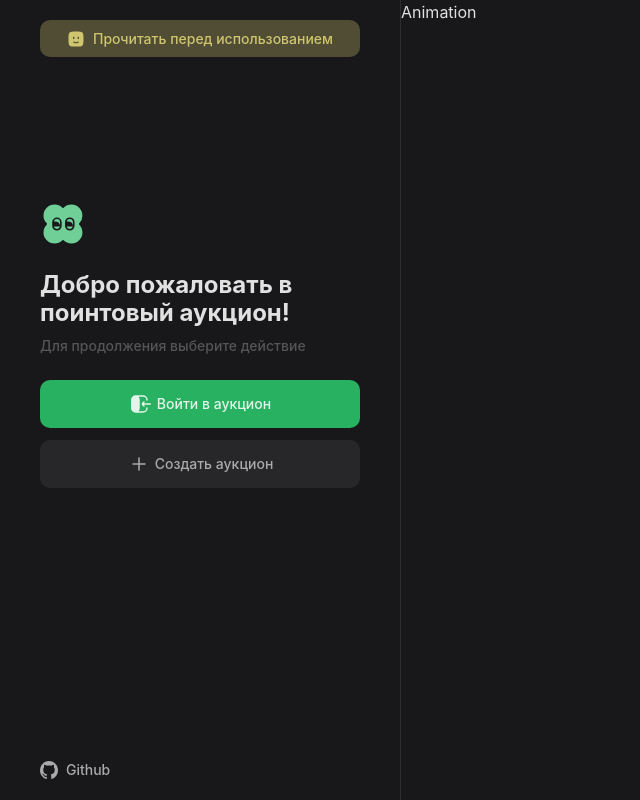
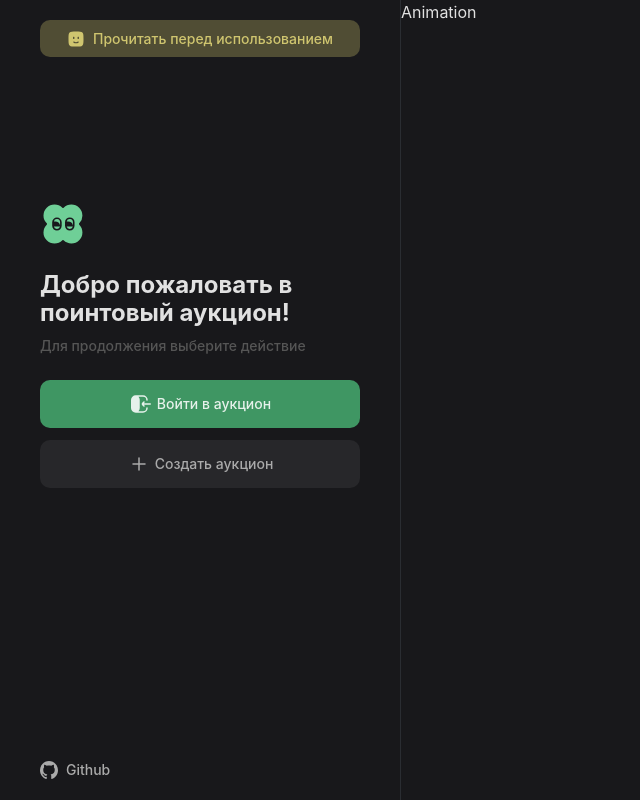
Before and after one commit to novsource/klewik-mono, a React (Vite) app in the folder apps/streamers-dashboard/: page / in a window 1280 px wide. Shown: the whole page, without its empty margins (0-640 px from the left). Built offline with nearby package versions, Linux system fonts and the light colour scheme.

Commit message:
restyle(tailwind): change default green color

```diff
--- a/apps/streamers-dashboard/tailwind.config.js
+++ b/apps/streamers-dashboard/tailwind.config.js
@@ -6,7 +6,7 @@ export default {
     colors: {
       white: '#FFF',
       green: {
-        DEFAULT: '#29B162',
+        DEFAULT: '#3F9663',
         accent: '#74DFA2',
       },
       dark: {
```
